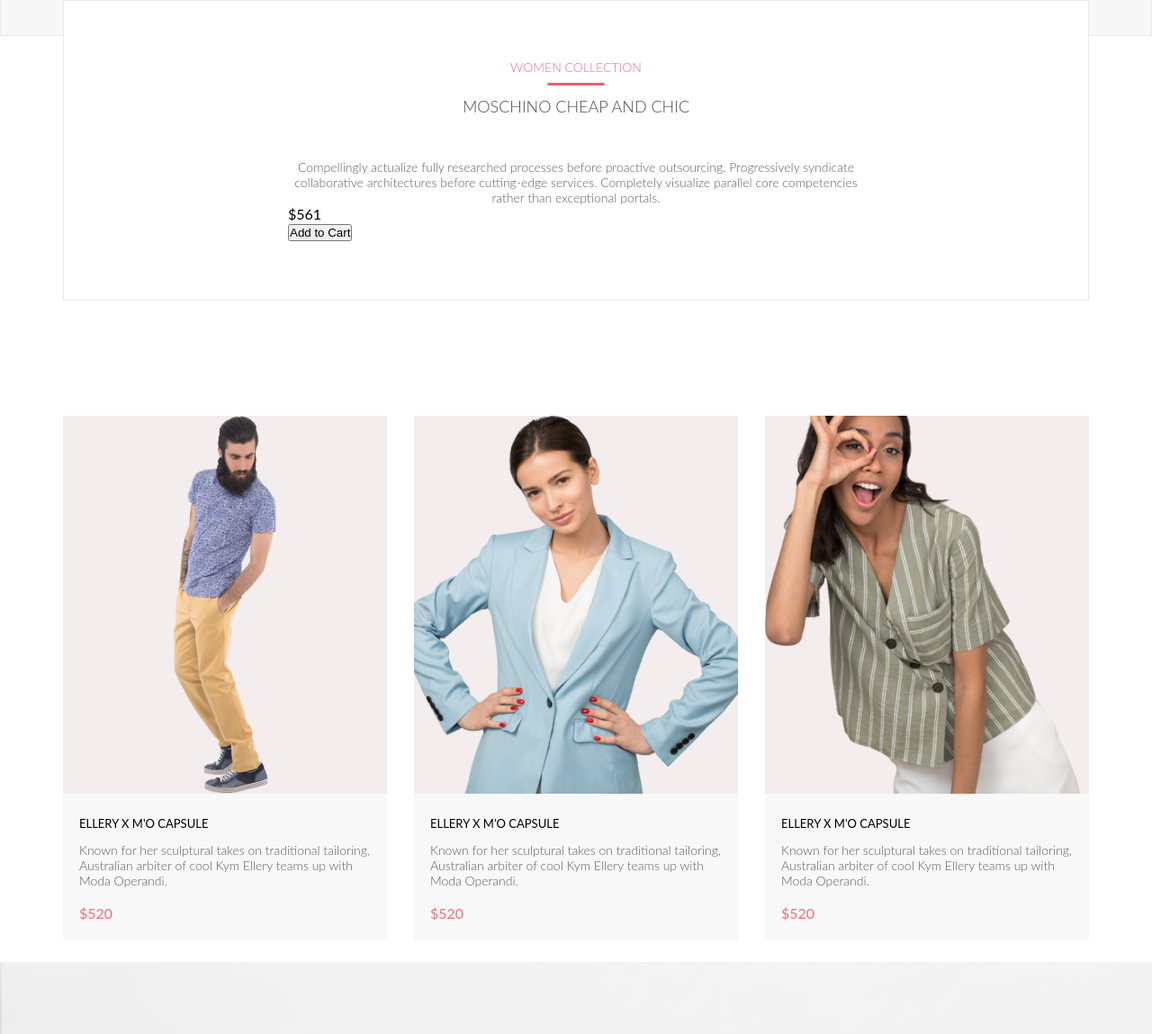
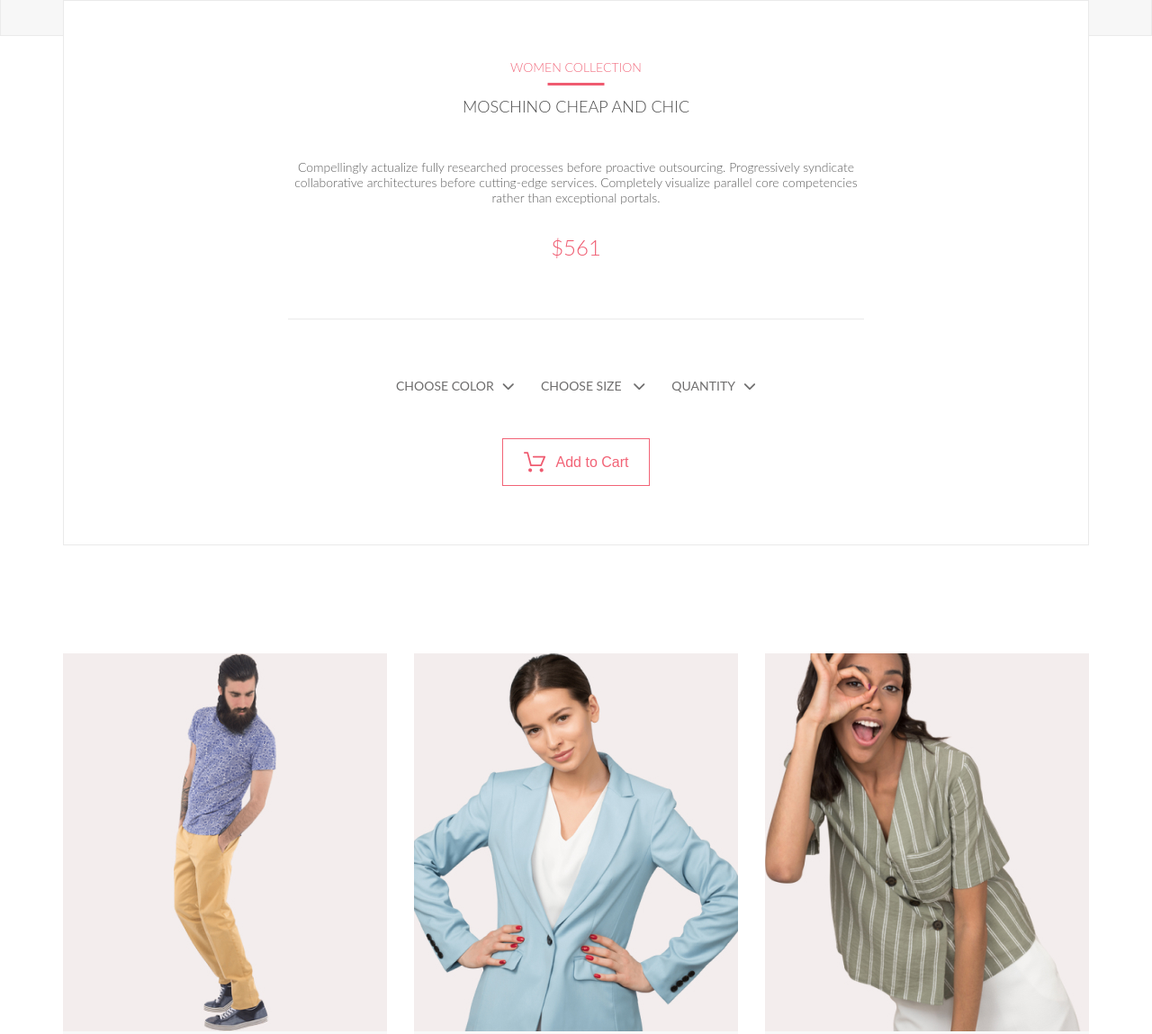
Before and after one commit to mavdoshina/gb-htm-css-node, a plain HTML site: page product.html in a window 1280 px wide. Shown: the part 806-1955 px from the top of the page at 90% size. Drawn offline with Linux system fonts and the light colour scheme.

Commit message:
дописла стили для детальной страницы каталога

```diff
--- a/product.html
+++ b/product.html
@@ -106,7 +106,7 @@
             <div class="container flex-btw">
                 <div class="title-product">NEW ARRIVALS </div>
                 <ul class="breadcrumbs-list">
-                    <li><a href="#" class="breadcrumbs-link">HOME</a></li>
+                    <li><a href="index.html" class="breadcrumbs-link">HOME</a></li>
                     <li><a href="#" class="breadcrumbs-link">MEN</a></li>
                     <li><a href="#" class="breadcrumbs-link">NEW ARRIVALS</a></li>
                 </ul>
@@ -125,14 +125,43 @@
                 <h4 class="title-collection">WOMEN COLLECTION</h4>
                 <h1 class="title-element">MOSCHINO CHEAP AND CHIC</h1>
                 <p class="description-element-text">Compellingly actualize fully researched processes before proactive outsourcing. Progressively syndicate collaborative architectures before cutting-edge services. Completely visualize parallel core competencies rather than exceptional portals. </p>
-                <div class="price">$561</div>
-                <div class="block-select"></div>
-                <button class="add-cart">Add to Cart</button>
+                <div class="description-elemen-price">$561</div>
+                <div class="block-select">
+                    <details>
+                        <summary>CHOOSE COLOR</summary>
+                        <ul class="details-list">
+                            <li>Green</li>
+                            <li>Pink</li>
+                            <li>Blue</li>
+                        </ul>
+                    </details>
+                    <details>
+                        <summary>CHOOSE SIZE </summary>
+                        <ul class="details-list">
+                            <li>XS</li>
+                            <li>S</li>
+                            <li>M</li>
+                        </ul>
+                    </details>
+                    <details>
+                        <summary>QUANTITY</summary>
+                        <ul class="details-list">
+                            <li>1</li>
+                            <li>2</li>
+                            <li>3</li>
+                        </ul>
+                    </details>
+
+                </div>
+                <button class="product-list-add product-list-add__pink">
+                    <img src="img/cart-add-color.svg" alt="">
+                    <p class="product-list-add-desc">Add to Cart</p>
+                </button>
             </div>
         </div>
     </section>
 
-    <section class="product-list">
+    <section class="product-list product-list__catalog">
         <div class="container">
             <div class="product-list-item-flex">
                 <div class="product-list-item">
--- a/style.css
+++ b/style.css
@@ -426,6 +426,10 @@
     margin-bottom: 200px;
 }
 
+.product-list__catalog {
+    margin-bottom: 100px;
+}
+
 .product-list-item-link {
     display: block;
     text-decoration: none;
@@ -629,8 +633,8 @@
 }
 
 .description-element {
-    margin-top: -40px;
-    margin-bottom: 128px;
+    margin-bottom: 80px;
+    transform: translateY(-40px);
 }
 
 .description-element-area {
@@ -643,6 +647,7 @@
 .description-container {
     max-width: 640px;
     margin: 0 auto;
+    text-align: center;
 }
 
 .title-collection {
@@ -683,3 +688,72 @@
     text-align: center;
     color: #5E5E5E;
 }
+
+.description-elemen-price {
+    font-weight: 300;
+    font-size: 24px;
+    line-height: 29px;
+    color: #EF5B70;
+    margin-top: 32px;
+    padding-bottom: 65px;
+    border-bottom: 1px solid #EAEAEA;
+}
+
+.block-select {
+    display: flex;
+    justify-content: space-between;
+    margin: 65px auto 50px;
+    width: 400px;
+}
+
+summary::-webkit-details-marker {
+    display: none;
+}
+
+summary {
+    display: block;
+    font-weight: 400;
+    font-size: 14px;
+    line-height: 17px;
+    color: #6F6E6E;
+    cursor: pointer;
+}
+
+summary:after {
+    content: '\f078';
+    font-family: "Font Awesome 6 Free";
+    font-weight: 900;
+    margin-left: 9px;
+}
+
+details[open] > summary:after {
+    content: '\f077';
+}
+
+.details-list {
+    list-style-type: none;
+    margin-top: 5px;
+}
+
+.details-list li {
+    margin-bottom: 5px;
+    cursor: pointer;
+}
+
+.details-list li:hover {
+    color: #EF5B70;
+}
+
+.product-list-add__pink {
+    border: 1px solid #F26376;
+    background: transparent;
+    padding: 14px 23px;
+    margin: 0 auto;
+}
+
+.product-list-add__pink .product-list-add-desc {
+    font-weight: 400;
+    font-size: 16px;
+    line-height: 19px;
+    color: #F26376;
+}
```
Also changed, not shown: img/cart-add-color.svg (added).
